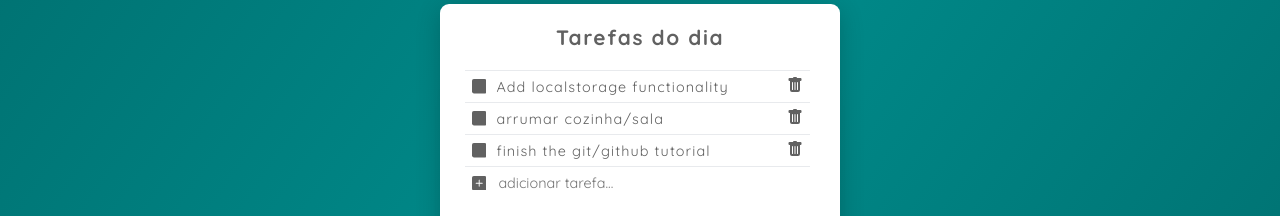
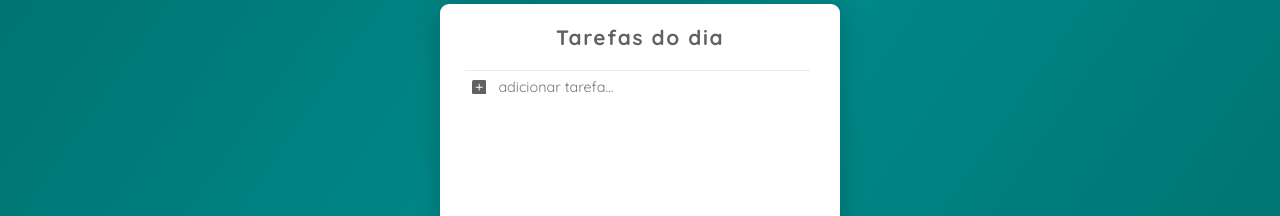
Before and after one commit to JohelPires/hiperfoco-react, a React (Create React App) app: page / in a window 1280 px wide. Shown: the part 426-642 px from the top of the page. Built offline with nearby package versions, Linux system fonts and the light colour scheme; no server answers.

Commit message:
task planner on localhost

```diff
--- a/src/App.js
+++ b/src/App.js
@@ -1,4 +1,4 @@
-import { useState } from 'react';
+import { useState, useEffect } from 'react';
 import './App.scss';
 import Footer from './Footer';
 import NavBar from './NavBar';
@@ -13,29 +13,53 @@ import TaskPlanner from './TaskPlanner';
 
 function App() {
 
+  const tarefasDoDia = JSON.parse(localStorage.getItem("tarefasDoDia")) || [];
 
-  const [dbDia, setDbDia] = useState(
-    [{
-      id: 1,
-      task: 'Add localstorage functionality',
-      completed: false,
-      star: false
-    },
-    {
-      id: 2,
-      task: 'arrumar cozinha/sala',
-      completed: false,
-      star: false
-    },
-    {
-      id: 3,
-      task: 'finish the git/github tutorial',
-      completed: false,
-      star: false
-    }
-  ])
+  const [dbDia, setDbDia] = useState(tarefasDoDia)
+
+
+
+  // const [dbDia, setDbDia] = useState(
+  //   [{
+  //     id: 1,
+  //     task: 'Add localstorage functionality',
+  //     completed: false,
+  //     star: false
+  //   },
+  //   {
+  //     id: 2,
+  //     task: 'arrumar cozinha/sala',
+  //     completed: false,
+  //     star: false
+  //   },
+  //   {
+  //     id: 3,
+  //     task: 'finish the git/github tutorial',
+  //     completed: false,
+  //     star: false
+  //   },
+  //   {
+  //     id: 4,
+  //     task: 'Learn React Router',
+  //     completed: false,
+  //     star: false
+  //   }
+  // ])
 
   const dbSprints = ['do this', 'do that', 'do that other thing']
+
+
+  // useEffect(() => {
+  //   const tarefasDoDia = JSON.parse(localStorage.getItem('tarefasDoDia'))
+  //   if (tarefasDoDia) {
+  //     setDbDia(tarefasDoDia)
+  //   }
+  // },[])
+
+
+  useEffect(() => {
+    localStorage.setItem('tarefasDoDia', JSON.stringify(dbDia))
+  }, [dbDia])
 
 
   return (
--- a/src/App.scss
+++ b/src/App.scss
@@ -196,6 +196,7 @@ body, * {
     padding: 0;
     margin: 0px;
     height: 15px;
+    cursor: pointer;
 
   }
 
--- a/src/TaskPlanner.js
+++ b/src/TaskPlanner.js
@@ -18,7 +18,7 @@ function TaskPlanner(props) {
     }
 
     const items = props.db.map(e => (
-        <div className='task-item'>
+        <div key={e.id} className='task-item'>
             <div className='task' onClick={() => toggleCompleted(e)}>
                 {e.completed ? <BsFillCheckSquareFill /> : <BsFillSquareFill />}
                 {e.completed ? <h3 className='completed'>{e.task}</h3> : <h3>{e.task}</h3>}
@@ -33,7 +33,13 @@ function TaskPlanner(props) {
     function add(e){
         e.preventDefault()
 
-        const newId = props.db[props.db.length-1].id + 1
+        if (addTask) {
+
+            if (props.db.length > 0){
+                var newId = props.db[props.db.length-1].id + 1
+            } else {
+                var newId = 1
+            }
             const newTask = {
                 id: newId,
                 task: addTask,
@@ -46,6 +52,9 @@ function TaskPlanner(props) {
             props.setDbDia(updateDbDia)
 
             setAddTask('')
+        }
+
+
     }
 
     function del(e) {
```
Lines whose indentation alone changed are shown as unchanged.
